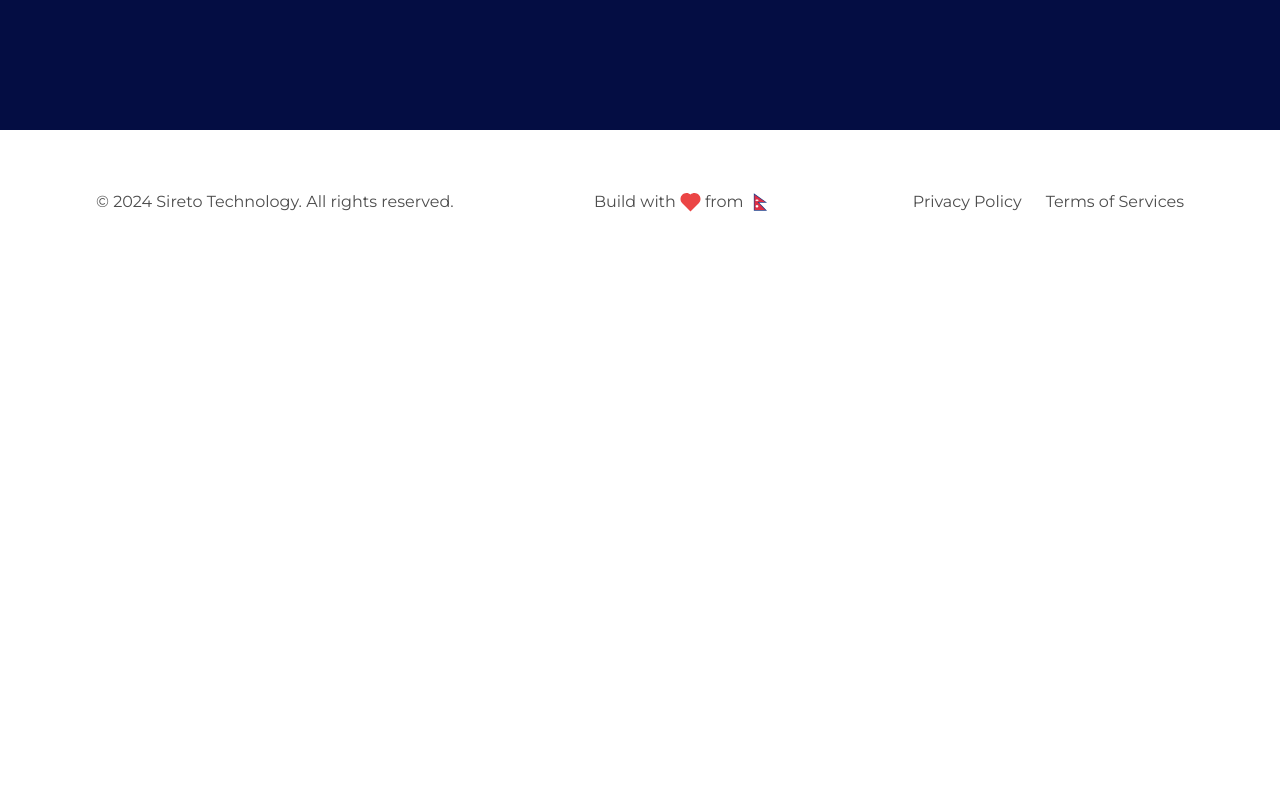
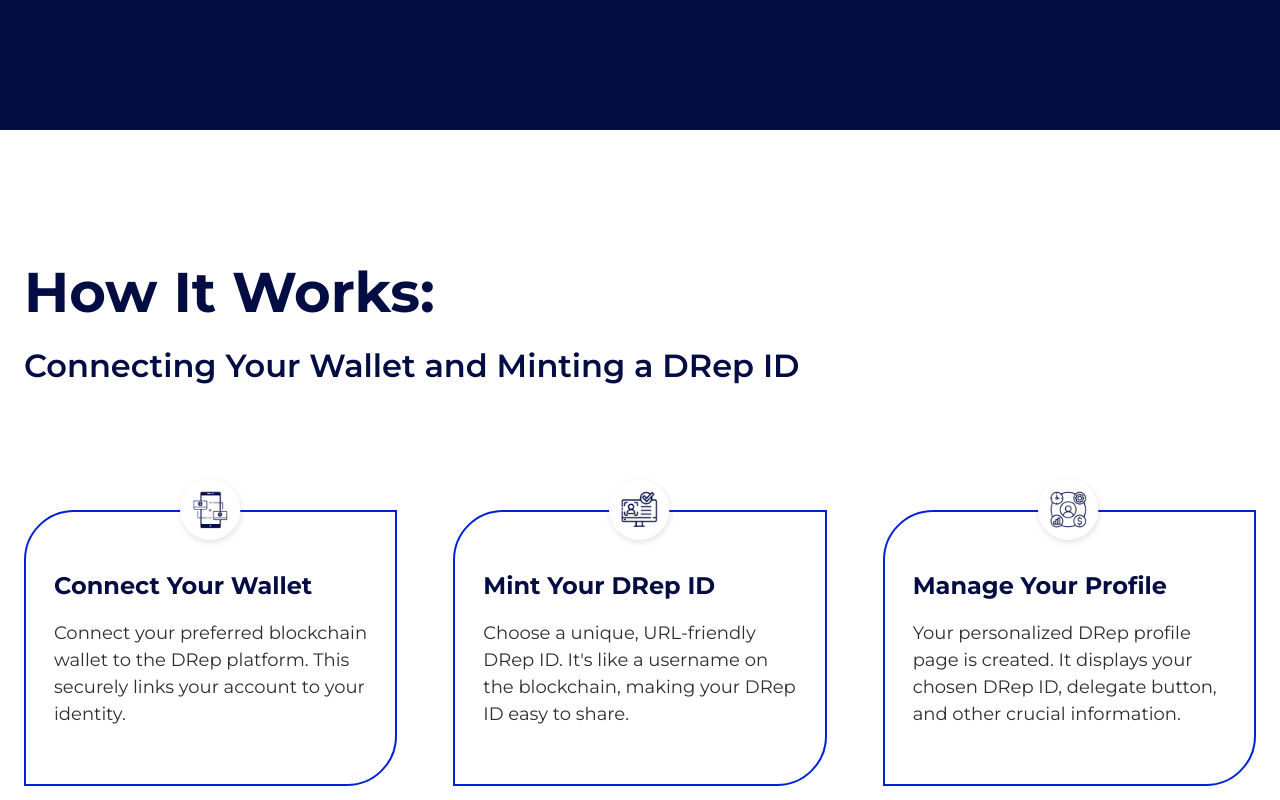
Before and after one commit to cardanoapi/drep-id, a Next.js app in the folder frontend/: page / in a window 1280 px wide. Shown: the part 780-1580 px from the top of the page. Before the commit the page ends 1054 px from the top, so only its background shows below. Built offline with nearby package versions, Linux system fonts and the light colour scheme.

Commit message:
chore: add how it works section

```diff
--- a/frontend/src/app/page.tsx
+++ b/frontend/src/app/page.tsx
@@ -1,9 +1,11 @@
 import Banner from "@src/components/landing-sections/banner";
+import HowItWorks from "@src/components/landing-sections/howItWorks";
 
 export default function Home() {
   return (
-    <div className="h-full w-full">
+    <div className="h-full w-full ">
       <Banner />
+      <HowItWorks />
     </div>
   );
 }
--- a/frontend/src/assets/css/tailwind.css
+++ b/frontend/src/assets/css/tailwind.css
@@ -10,7 +10,7 @@
   @apply text-[56px] leading-[84px];
 }
 
-h3 {
+.h3 {
   @apply text-[32px] leading-[48px];
 }
 
--- /dev/null
+++ b/frontend/src/components/cards/howItWorks.tsx
@@ -0,0 +1,16 @@
+import { howItWork } from "@src/models/dtos";
+import Image from "next/image";
+
+export default function HowItWorksCard(step: howItWork) {
+  return (
+    <div className="border-[2.5px] rounded-br-[50px] rounded-tl-[50px]  relative overflow-visible border-primary-800">
+      <div className="h-[76px] w-[76px] -translate-x-1/2 left-1/2 -top-[38px] absolute ">
+        <Image src={step.icon} alt="how it works icons" />
+      </div>
+      <div className="flex top-0 left-0  px-7 py-14 flex-col gap-4">
+        <p className="h4 font-bold text-primary-900">{step.title}</p>
+        <p className="body2 text-neutral-800">{step.description}</p>
+      </div>
+    </div>
+  );
+}
--- /dev/null
+++ b/frontend/src/components/landing-sections/howItWorks.tsx
@@ -0,0 +1,20 @@
+import { howItWorks } from "@src/constants";
+import HowItWorksCard from "../cards/howItWorks";
+
+export default function HowItWorks() {
+  return (
+    <div className="flex justify-center items-center sm:py-[120px] py-[60px]">
+      <div className=" flex flex-col max-w-[1440px] px-[96px] sm:px-6">
+        <p className="h2 font-bold text-primary-900">{howItWorks.title}:</p>
+        <p className="h3 font-semibold text-primary-900 mt-2 mb-[120px]">
+          {howItWorks.description}
+        </p>
+        <div className="grid grid-flow-col sm:grid-cols-3 max-w-[1248px] xs:grid-cols-2 grid-cols-1  gap-[56px]">
+          {howItWorks.steps.map((step) => {
+            return <HowItWorksCard key={step.id} {...step} />;
+          })}
+        </div>
+      </div>
+    </div>
+  );
+}
--- a/frontend/src/constants/index.tsx
+++ b/frontend/src/constants/index.tsx
@@ -1,5 +1,36 @@
+import ConnectWallet from "@src/assets/images/how-it-works/connectWallet.png";
+import MintDRep from "@src/assets/images/how-it-works/mintDRep.png";
+import ManageProfile from "@src/assets/images/how-it-works/manageProfile.png";
 export const banner = {
   title: "Create, Manage, and Share Your Unique DRep ID",
   description:
     "Streamline your digital identity with a URL-friendly DRep ID. Easily mint and share your unique identifier with simplicity.",
 };
+
+export const howItWorks = {
+  title: "How It Works",
+  description: "Connecting Your Wallet and Minting a DRep ID",
+  steps: [
+    {
+      id: 1,
+      title: "Connect Your Wallet",
+      description:
+        "Connect your preferred blockchain wallet to the DRep platform. This securely links your account to your identity.",
+      icon: ConnectWallet,
+    },
+    {
+      id: 2,
+      title: "Mint Your DRep ID",
+      description:
+        "Choose a unique, URL-friendly DRep ID. It's like a username on the blockchain, making your DRep ID easy to share.",
+      icon: MintDRep,
+    },
+    {
+      id: 3,
+      title: "Manage Your Profile",
+      description:
+        "Your personalized DRep profile page is created. It displays your chosen DRep ID, delegate button, and other crucial information.",
+      icon: ManageProfile,
+    },
+  ],
+};
--- /dev/null
+++ b/frontend/src/models/dtos/index.ts
@@ -0,0 +1,7 @@
+import { StaticImageData } from "next/image";
+
+export interface howItWork {
+  title: string;
+  description: string;
+  icon: StaticImageData;
+}
```
